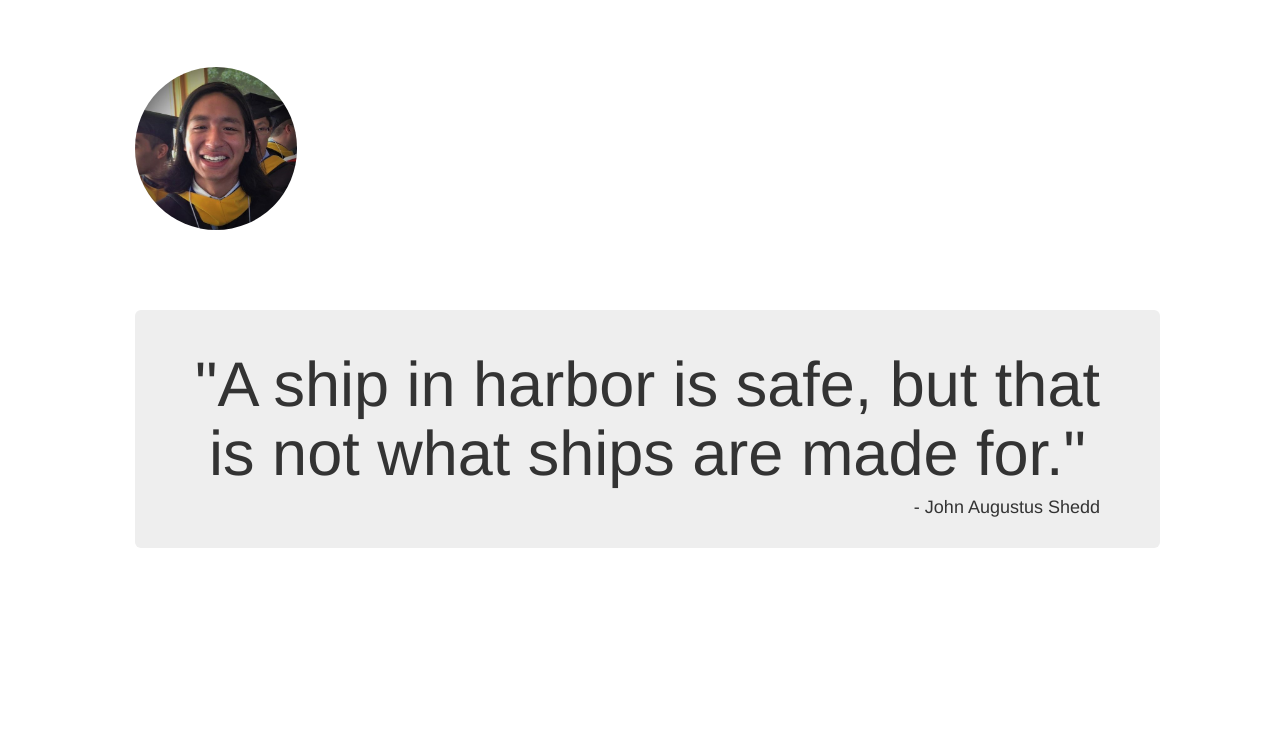
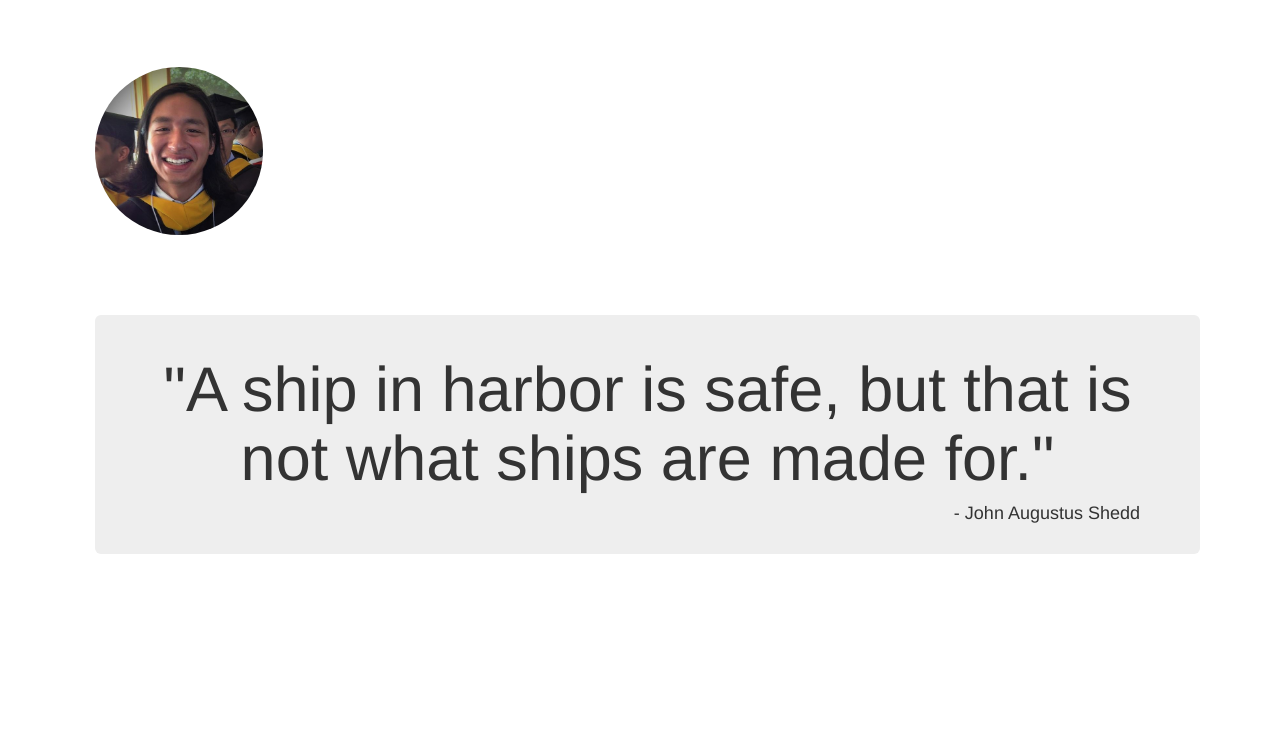
Before and after one commit to akufoy/akufoy.github.io, a plain HTML site: page index.html in a window 1280 px wide. Shown: the part 53-800 px from the top of the page. Drawn offline with nearby package versions, Linux system fonts and the light colour scheme; a web font is replaced by a local one.

Commit message:
updating layout

```diff
--- a/style.css
+++ b/style.css
@@ -10,14 +10,14 @@ li:hover {
 }
 
 #home_picture_row {
-    padding-left: 15vh;
+    padding-left: 10vh;
     padding-top: 4vh;
     padding-bottom: 10vh;
 }
 
 #quote {
-    padding-left: 15vh;
-    padding-right: 15vh;
+    padding-left: 10vh;
+    padding-right: 10vh;
 }
 
 .jumbotron {
```
